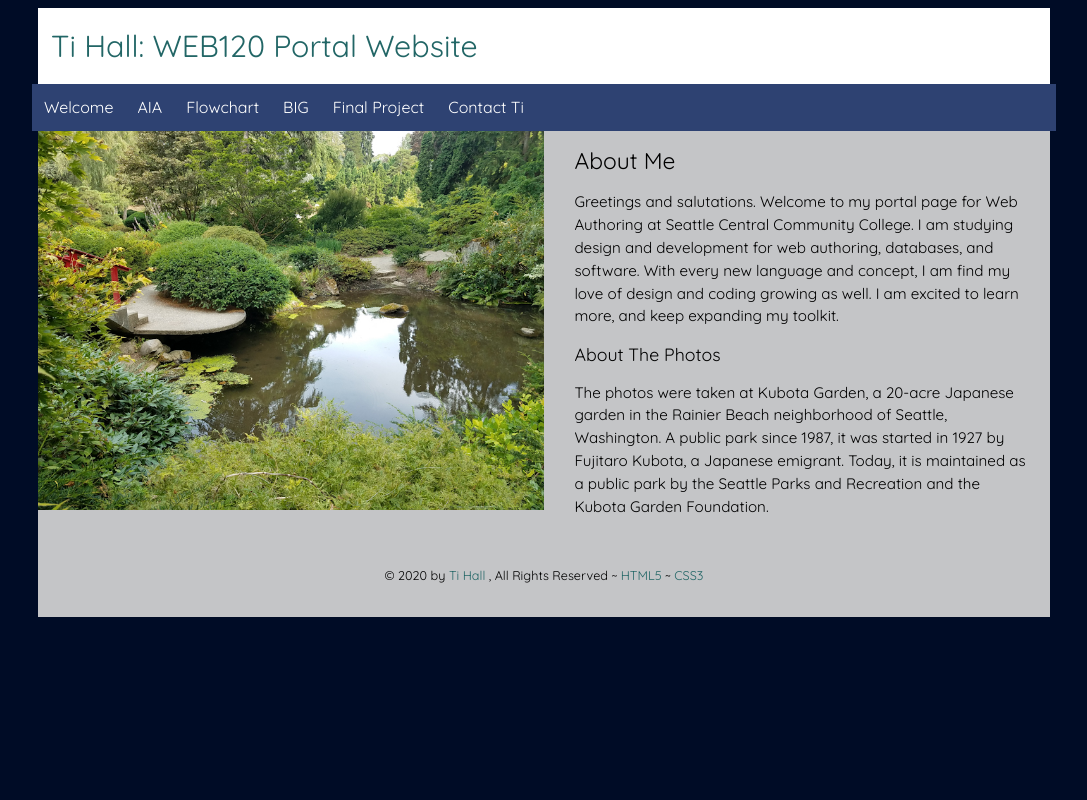
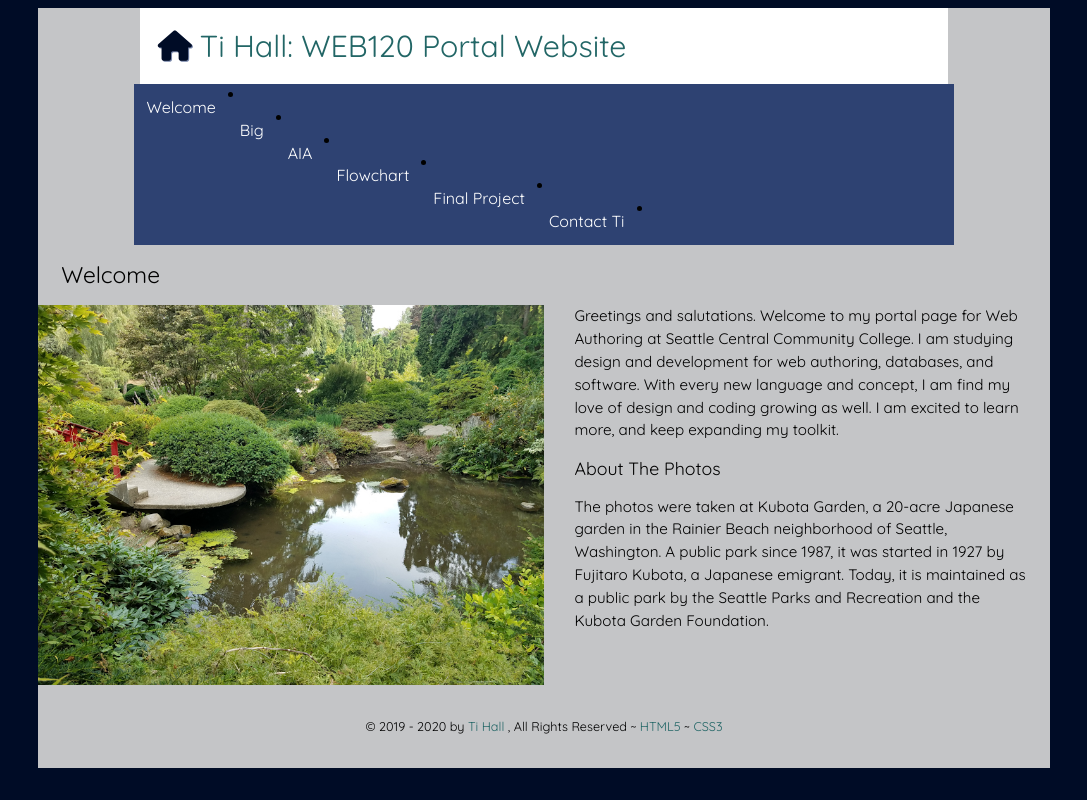
Before and after one commit to Titane73/win20-web120, a PHP site: page / in a window 1280 px wide. Shown: the whole page, without its empty margins (96-1183 px from the left). Run offline with PHP 8.4, Linux system fonts and the light colour scheme; some libraries are stand-ins or nearby versions.

Commit message:
Add files via upload

```diff
--- a/web120/css/portal.css
+++ b/web120/css/portal.css
@@ -53,6 +53,16 @@ footer {
     clear: both;
     text-align: center;
     padding: 1em;
+}
+
+/* font awesome icon styles */
+
+i.logo {
+    color: #000C26; /* a less boring color */
+    text-shadow:1px 1px #7887AB; /* gives the icon a little depth */
+    /* font-size:1.25em; font awesome icons are text, so make it a bit bigger */
+    margin-left:1%; /* this keeps the icon from being squeeezed to the left */
+    margin-right: 1%;
 }
 
 /* style for AIA & Flowchart */
--- a/web120/includes/footer.php
+++ b/web120/includes/footer.php
@@ -2,7 +2,7 @@
 
 <!-- Start footer     -->
      <footer>
-      <p><small>&copy; 2020 by <a href="contact.php">Ti Hall </a>, All Rights Reserved ~ <a href="https://validator.w3.org/check/referer" target="_blank">HTML5</a> ~ <a href="https://jigsaw.w3.org/css-validator/check?uri=referer" target="_blank">CSS3</a></small></p>
+      <p><small>&copy; 2019 - <?=date('Y')?> by <a href="contact.php">Ti Hall </a>, All Rights Reserved ~ <a href="https://validator.w3.org/check/referer" target="_blank">HTML5</a> ~ <a href="https://jigsaw.w3.org/css-validator/check?uri=referer" target="_blank">CSS3</a></small></p>
     </footer>
   </main>
 
--- a/web120/includes/header.php
+++ b/web120/includes/header.php
@@ -1,30 +1,28 @@
+<?php include 'portal-config.php'?>
 <!DOCTYPE html>
 <html lang="en">
 
 <head>
-    <title>Ti Hall: WEB120 Portal Website</title>
+    <title><?=$title?></title>
     <meta charset="utf-8" />
     <meta name="robots" content="noindex,nofollow" />
     <meta name="viewport" content="width=device-width" />
+    <script src="https://kit.fontawesome.com/cd34044565.js" crossorigin="anonymous"></script>
     <link rel="stylesheet" href="css/portal.css" />
     <link rel="stylesheet" href="css/nav.css" />
     <link rel="stylesheet" href="css/forms.css" />
 </head>
-
+<main class="wrapper">
 <body>
     <header>
-        <h1><a href="index.php">Ti Hall: WEB120 Portal Website</a></h1>
+        <h1><a href="index.php"><i class="logo <?=$logo?>"></i>Ti Hall: WEB120 Portal Website</a></h1>
         <nav class="topnav" id="myTopnav">
-            <a href="index.php" class="active">Welcome</a>
-            <!--<a href="elements.php">HTML Elements</a>-->
-            <a href="aia.php">AIA</a>
-            <a href="flowchart.php">Flowchart</a>
-            <a href="big/index.php">BIG</a>
-            <!--<a href="http://w3schools.com" target="_blank">W3 Schools</a>-->
-            <!--<a href="https://www.linkedin.com/learning/" target="_blank">LinkedIn Learning</a>-->
-            <a href="fp/index.html">Final Project</a>
-            <a href="contact.php">Contact Ti</a>
-            <a href="javascript:void(0);" class="icon" onclick="myFunction()">&#9776;</a>
+        <?=makeLinks($nav1)?>
+        <a href="javascript:void(0);" class="icon" onclick="myFunction()">&#9776;</a>
         </nav>
     </header>
+
+    <section>
+        <h2 class="pageID"><?=$PageID?></h2>
+
     <!-- start header.php   -->
--- /dev/null
+++ b/web120/includes/portal-config.php
@@ -0,0 +1,96 @@
+<?php
+
+/*
+portal-config.php
+
+Used to store all of our WEB120 configuration information
+
+*/
+
+//prevents data from being sent early
+ob_start();
+
+//this helps us avoid PHP date errors:
+date_default_timezone_set('America/Los_Angeles');
+
+//echo basename($_SERVER['PHP_SELF']);
+
+define('THIS_PAGE',basename($_SERVER['PHP_SELF']));
+
+switch(THIS_PAGE){
+
+    case 'index.php':
+        $title = "Ti's WEB120 Portal Page";
+        $logo = 'fas fa-home';
+        $PageID = 'Welcome';
+    break;
+
+    case 'big/index.php':
+        $title = "Ti: BIG Project";
+        $logo = 'fas fa-pen-square';
+        $PageID = 'BIG Project';
+    break;
+
+    case 'aia.php':
+        $title = "Ti: AIA";
+        // $logo = 'fas fa-pen-square';
+        $PageID = 'Audience, Issues, and Approach';
+    break;
+
+    case 'flowchart.php':
+        $title = "Ti: Flowchart";
+        // $logo = 'fas fa-pen-square';
+        $PageID = 'Flowchart';
+    break;
+
+    case 'fp/index.php':
+        $title = "Ti's WEB120 Contact Page";
+        // $logo = 'fas fa-pen-square';
+        $PageID = 'Final Project';
+    break;
+
+    case 'contact.php':
+        $title = "Ti: Contact Page";
+        $logo = 'fas fa-pen-square';
+        $PageID = 'Contact Ti';
+    break;
+
+    default:
+        $title = THIS_PAGE;
+        $logo = 'fas fa-home';
+        $PageID = 'Welcome';
+   }
+
+//place URL & labels in the array here for navigation:
+    $nav1['index.php'] = "Welcome";
+    $nav1['big/index.php'] = "Big";
+    $nav1['aia.php'] = "AIA";
+    $nav1['flowchart.php'] = "Flowchart";
+    $nav1['fp/index.html'] = "Final Project";
+    $nav1['contact.php'] = "Contact Ti";
+
+
+/*
+makeLinks function will create our dynamic nav when called.
+Call like this:
+echo makeLinks($nav1); #in which $nav1 is an associative array of links
+*/
+function makeLinks($linkArray)
+{
+    $myReturn = '';
+
+    foreach($linkArray as $url => $text)
+    {
+        if($url == THIS_PAGE)
+        {//selected page - add class reference
+	    	$myReturn .= '<li><a class="selected" href="' . $url . '">' . $text . '</a></li>' . PHP_EOL;
+    	}else{
+	    	$myReturn .= '<li><a href="' . $url . '">' . $text . '</a></li>'  . PHP_EOL;
+    	}
+    }
+
+    return $myReturn;
+}
+
+
+?>
--- a/web120/index.php
+++ b/web120/index.php
@@ -1,19 +1,16 @@
 <?php include "includes/header.php";?>
 
-   <main class="wrapper">
-
+</section>
      <img class="desktop" src="images/desktop.jpg" alt="Koi pond at Kubota Garden, Seattle WA" />
 
      <img class="tablet" src="images/tablet.jpg" alt="Walking bridge at Kubota Garden, Seattle WA" />
 
      <img class="phone" src="images/phone.jpg" alt="View from the walking bridge. Kubota Park, Seattle WA" />
 
-       <h2 class="subheader">About Me</h2>
+    <p>Greetings and salutations.  Welcome to my portal page for Web Authoring at Seattle Central Community College.  I am studying design and development for web authoring, databases, and software. With every new language and concept, I am find my love of design and coding growing as well. I am excited to learn more, and keep expanding my toolkit.</p>
 
-       <p>Greetings and salutations.  Welcome to my portal page for Web Authoring at Seattle Central Community College.  I am studying design and development for web authoring, databases, and software. With every new language and concept, I am find my love of design and coding growing as well. I am excited to learn more, and keep expanding my toolkit.</p>
+    <h3>About The Photos</h3>
 
-       <h3>About The Photos</h3>
-
-       <p>The photos were taken at Kubota Garden, a 20-acre Japanese garden in the Rainier Beach neighborhood of Seattle, Washington. A public park since 1987, it was started in 1927 by Fujitaro Kubota, a Japanese emigrant. Today, it is maintained as a public park by the Seattle Parks and Recreation and the Kubota Garden Foundation.</p>
+    <p>The photos were taken at Kubota Garden, a 20-acre Japanese garden in the Rainier Beach neighborhood of Seattle, Washington. A public park since 1987, it was started in 1927 by Fujitaro Kubota, a Japanese emigrant. Today, it is maintained as a public park by the Seattle Parks and Recreation and the Kubota Garden Foundation.</p>
 
 <?php include "includes/footer.php";?>
```
